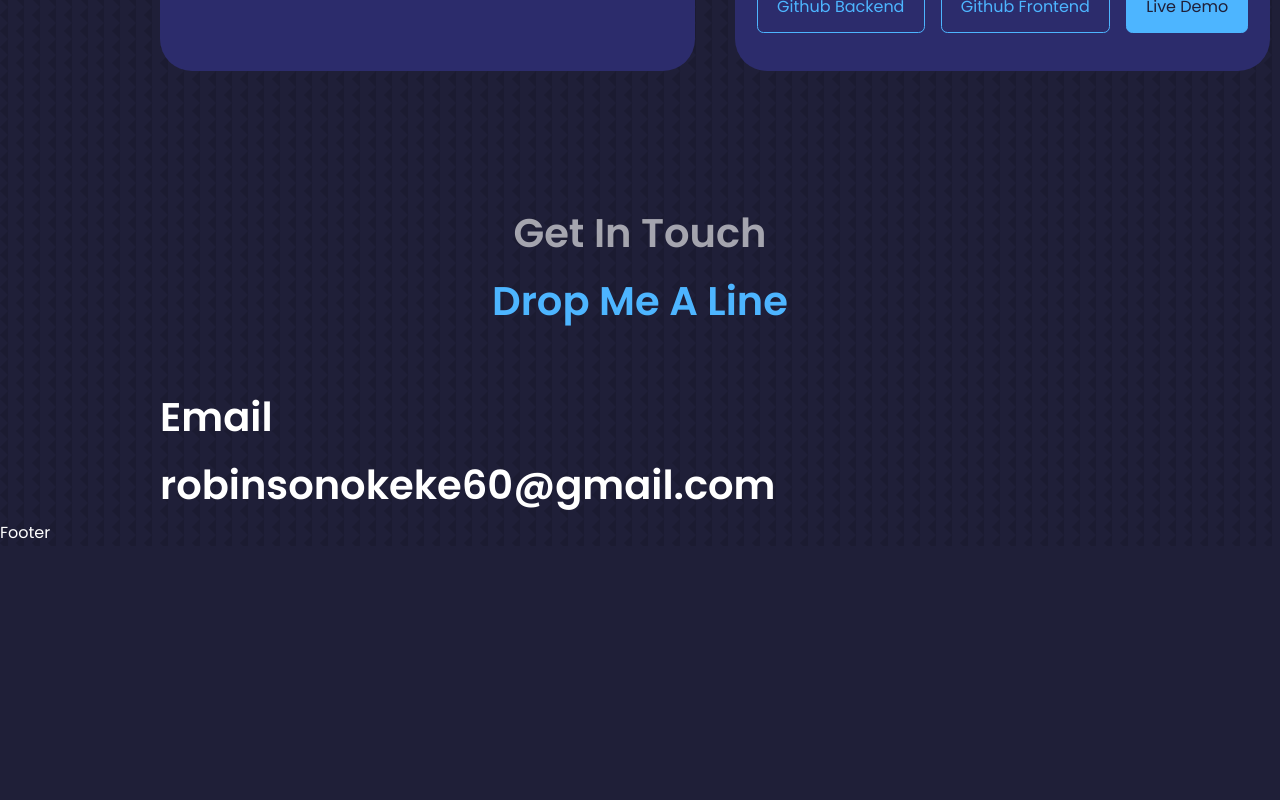
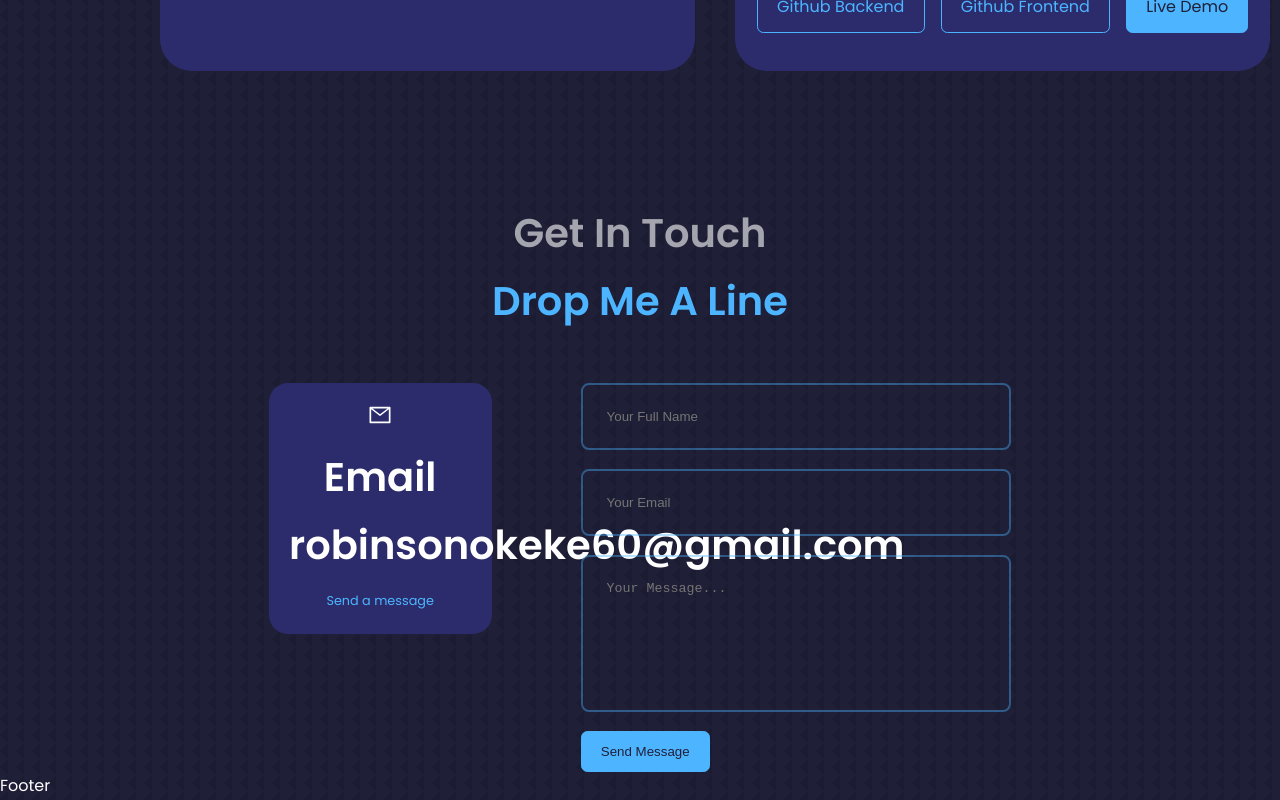
Before and after one commit to Thatucheshow/Final_portfolio, a React (Create React App) app in the folder react-website/: page / in a window 1280 px wide. Shown: the part 2985-3785 px from the top of the page. Before the commit the page ends 3531 px from the top, so only its background shows below. Built offline with nearby package versions, Linux system fonts and the light colour scheme.

Commit message:
contact form email js linking

```diff
--- a/react-website/src/components/contact/Contact.jsx
+++ b/react-website/src/components/contact/Contact.jsx
@@ -1,5 +1,6 @@
 import React from 'react'
 import './contact.css'
+import {AiOutlineMail} from 'react-icons/ai'
 
 const contact = () => {
   return (
@@ -10,10 +11,19 @@
       <div className='container contact__container'>
         <div className='contact__options'>
           <article className='contact__option'>
+            <AiOutlineMail className='contact__option-icon'/>
             <h4>Email</h4>
             <h5>robinsonokeke60@gmail.com</h5>
+            <a href="mailto:robinsonokeke60@gmail.com">Send a message</a>
           </article>
         </div>
+
+        <form action="">
+          <input type="text" name='name' placeholder='Your Full Name' required />
+          <input type="email" name='email' placeholder='Your Email' required/>
+          <textarea name="message" rows="7" placeholder='Your Message...' required></textarea>
+          <button type='submit' className='btn btn-primary'>Send Message</button>
+        </form>
       </div>
 
     </section>
--- a/react-website/src/components/contact/contact.css
+++ b/react-website/src/components/contact/contact.css
@@ -0,0 +1,72 @@
+.container.contact__container {
+    width: 58%;
+    display: grid;
+    grid-template-columns: 30% 58%;
+    gap: 12%;
+}
+
+.contact__options {
+    display: flex;
+    flex-direction: column;
+    gap: 1.2rem;
+}
+
+.contact__option {
+    background: var(--color-bg-variant);
+    padding: 1.2rem;
+    border-radius: 1.2rem;
+    text-align: center;
+    border: 1px solid transparent;
+    transition: var(--transition);
+}
+
+.contact__option:hover {
+    background: transparent;
+    border-color: var(--color-primary-variant);
+}
+
+.contact__option-icon {
+    font-size: 1.5rem;
+    margin-bottom: 0.5rem;
+}
+
+.contact__option a {
+    margin-top: 0.7rem;
+    display: inline-block;
+    font-size: 0.8rem;
+}
+
+form {
+    display: flex;
+    flex-direction: column;
+    gap: 1.2rem;
+}
+
+input,
+textarea {
+    width: 100%;
+    padding: 1.5rem;
+    border-radius: 0.5rem;
+    background: transparent;
+    border:2px solid var(--color-primary-variant);
+    resize: none;
+    color: var(--color-white);
+}
+
+/* ======= media queries (medium devices) ======= */
+
+@media screen and (max-width: 1024px) {
+    .container.contact__container {
+        grid-template-columns: 1fr;
+        gap: 2rem;
+    }
+}
+
+/* ======= media queries (small devices) ======= */
+
+@media screen and (max-width: 1024px) {
+    .container.contact__container {
+        grid-template-columns: 1fr;
+        gap: 2rem;
+    }
+}
```
